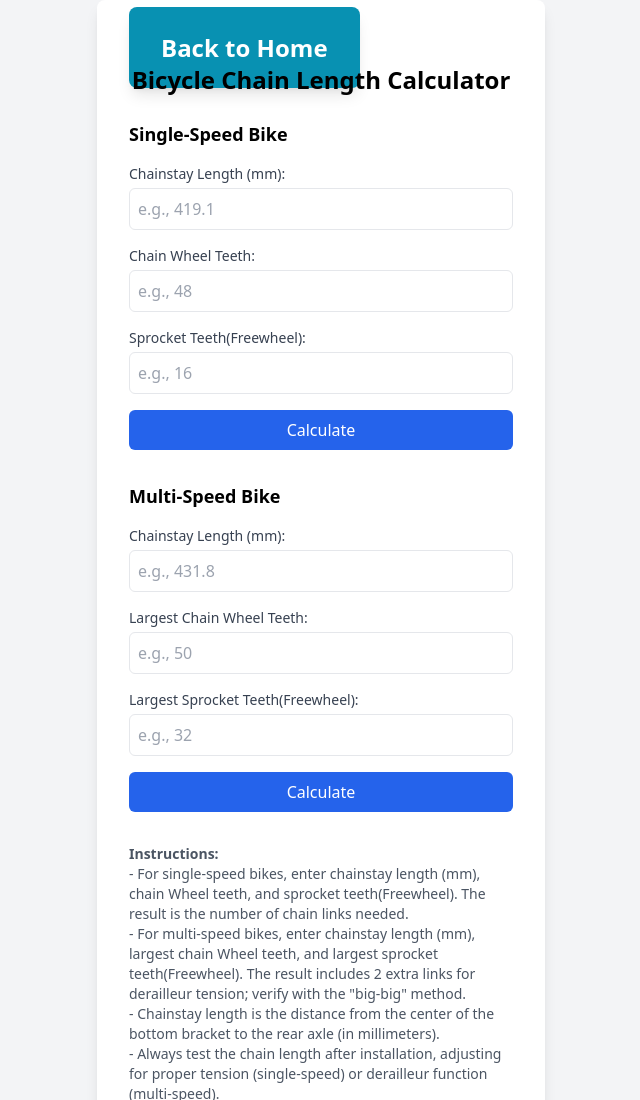
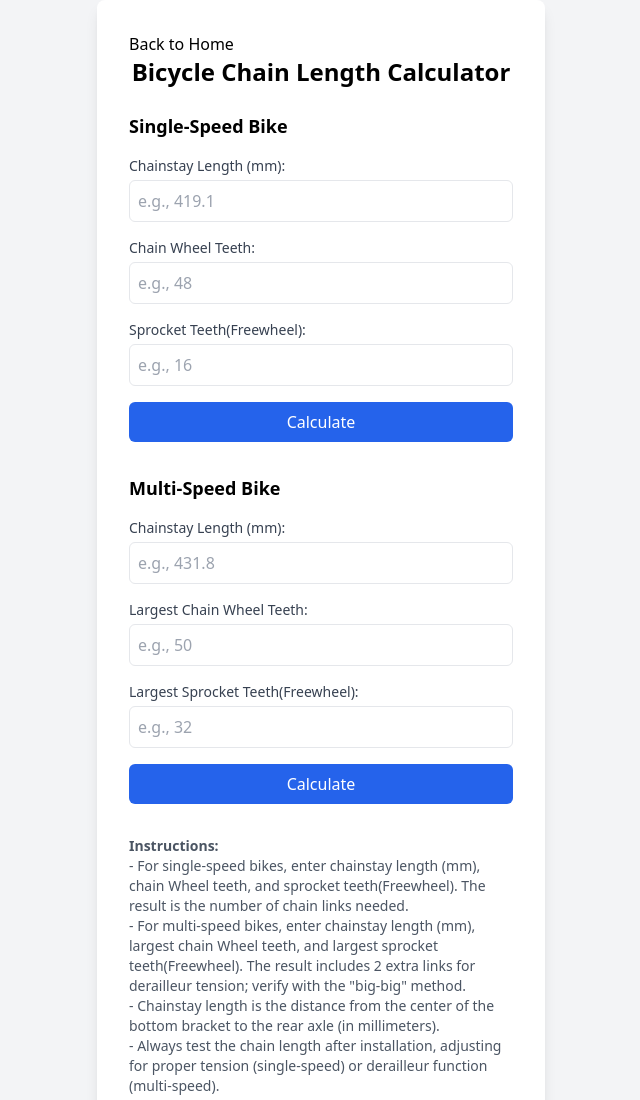
Before and after one commit to Samantha-web/chainlinkcal, a plain HTML site: page index.html in a window 1280 px wide. Shown: the top 1100 px of the page, without its empty margins (319-959 px from the left). Drawn offline with nearby package versions, Linux system fonts and the light colour scheme.

Commit message:
chain the colour

```diff
--- a/index.html
+++ b/index.html
@@ -17,8 +17,8 @@
   </head>
   <body class="bg-gray-100 flex items-center justify-center min-h-screen">
     <div class="bg-white p-8 rounded-lg shadow-lg w-full max-w-md">
-      <a href="https://samantha-web.github.io/navigationhub/" class="w-full bg-cyan-600 text-white text-2xl font-semibold py-6 px-8 rounded-lg shadow-lg hover:bg-cyan-700 transition duration-300 transform group-hover:scale-105"
-          >Back to Home</a>
+      <a href="https://samantha-web.github.io/navigationhub/" class="hover:bg-teal-700 transition duration-300 transform group-hover:scale-105"
+        >Back to Home</a>
       <h1 class="text-2xl font-bold mb-6 text-center">
         Bicycle Chain Length Calculator
       </h1>
```
